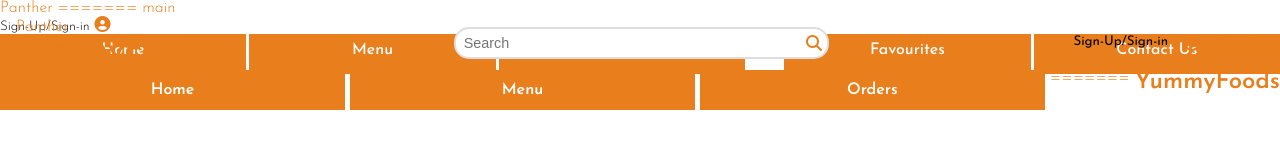
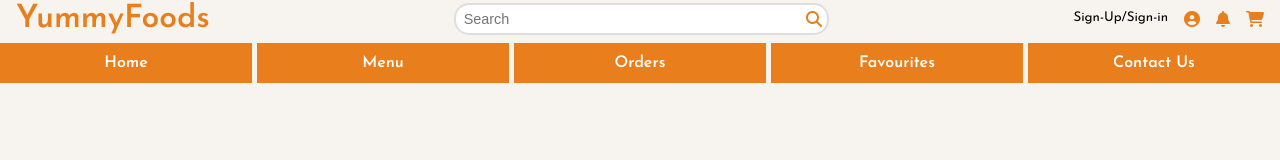
Before and after one commit to Emmanuel-obiora/Yummy-foods, a plain HTML site: page web-content/home.html in a window 1280 px wide. Drawn offline with nearby package versions, Linux system fonts and the light colour scheme.

Commit message:
Updating header section and Nav section

```diff
--- a/SASS/_gen-set.scss
+++ b/SASS/_gen-set.scss
@@ -1,16 +1,10 @@
 $color-pry: #E87E1C;
- Panther
 $color-bg: #f7f4ef;
 $color-white: rgb(255,255,255);
 $color-black: rgb(0,0,0);
 $color-border: rgba(192, 189, 189, 0.5);
 $color-bg2: #f5dec8;
 $color-pry-varient: #faae66;
-=======
-    $color-bg: #DDDCDA;
-    $color-white: rgb(255,255,255);
-    $color-black: rgb(0,0,0);
- main
 
 *{
     padding: 0;
@@ -27,14 +21,7 @@ body{
     color: $color-pry;
 }
 
-Panther
 .container{
     position: fixed;
     width: 100%;
 }
-=======
-// .container{
-//     display: block;
-//     position: fixed;
-// }
- main
--- a/SASS/_header.scss
+++ b/SASS/_header.scss
@@ -1,7 +1,6 @@
 .head{
     display: flex;
     justify-content: space-between;
- Panther
     padding: 0.2rem 1rem;
     align-items: center;
 
@@ -51,11 +50,4 @@
         }
     }
 
-=======
 }
-
-
-.signUp{
-    color: $color-black;
-main
-}
--- a/SASS/_nav.scss
+++ b/SASS/_nav.scss
@@ -1,5 +1,4 @@
 .nav{
- Panther
         height: 50px;
         display: flex;
         align-items: center;
@@ -68,26 +67,3 @@
 
     }
 }
-=======
-    display: flex;
-    justify-content: space-between;
-    width: auto;
-    gap: 3px;
-    height: auto;
-    align-items: center;
-
-
-    & li{
-        background: $color-pry;
-        text-align: center;
-        width: 100%;
-        height: 5vh;
-        padding: 0.5rem;
-
-        & a{
-            color: $color-white;
-            font-weight: 500;
-        }
-    }
-}
- main
--- a/web-content/home.html
+++ b/web-content/home.html
@@ -10,15 +10,11 @@
 
     <!--=================================== GOOGLE CDN =========================================-->
     <link href="https://fonts.googleapis.com/css2?family=Josefin+Sans:wght@200;300;400;500;600&display=swap" rel="stylesheet">
- Panther
 
     <!--====================================FONT AWESOME ICON =====================================-->
     <link rel="stylesheet" href="https://cdnjs.cloudflare.com/ajax/libs/font-awesome/6.1.1/css/all.min.css"
     integrity="sha512-KfkfwYDsLkIlwQp6LFnl8zNdLGxu9YAA1QvwINks4PhcElQSvqcyVLLD9aMhXd13uQjoXtEKNosOWaZqXgel0g==" crossorigin="anonymous" referrerpolicy="no-referrer" />
 
-=======
-    <link rel="stylesheet" href="https://fonts.googleapis.com/css2?family=Material+Symbols+Outlined:opsz,wght,FILL,GRAD@20..48,100..700,0..1,-50..200" />
- main
     <!--=================================== JAVA SCRIPT==========================================-->
     <script src="main.js"></script>
 
@@ -31,7 +27,6 @@
     <div class="container">
         <header class="head">
             <div>
- Panther
                 <h1><b> YummyFoods </b></h1>
             </div>
             <div class="search-bar">
@@ -69,24 +64,6 @@
                         </ul>
                     </div>
                 </li>
-=======
-                <h1>YummyFoods</h1>
-            </div>
-            <div>
-
-            </div>
-            <div>
-                <small class="signUp">Sign-Up/Sign-in</small>
-                <i class="fas fa-user-circle"></i>
-            </div>
-
-        </header>
-        <nav >
-            <ul class="nav">
-                <li><a href="#">Home</a></li>
-                <li><a href="#">Menu</a></li>
-                <li><a href="#">Orders</a></li>
- main
                 <li><a href="#">Favourites</a></li>
                 <li><a href="#">Contact Us</a></li>
             </ul>
```
Also changed, not shown: web-content/home.css.
